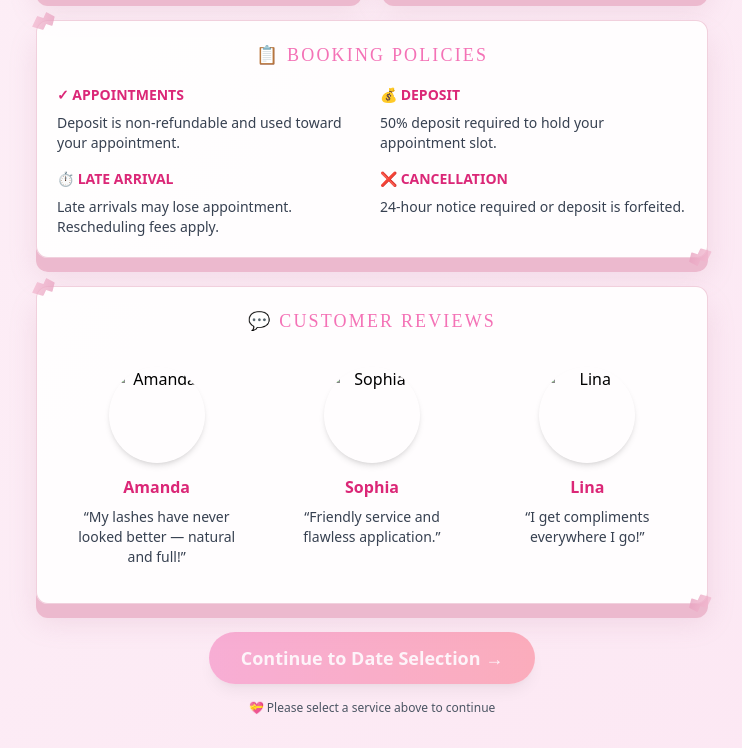
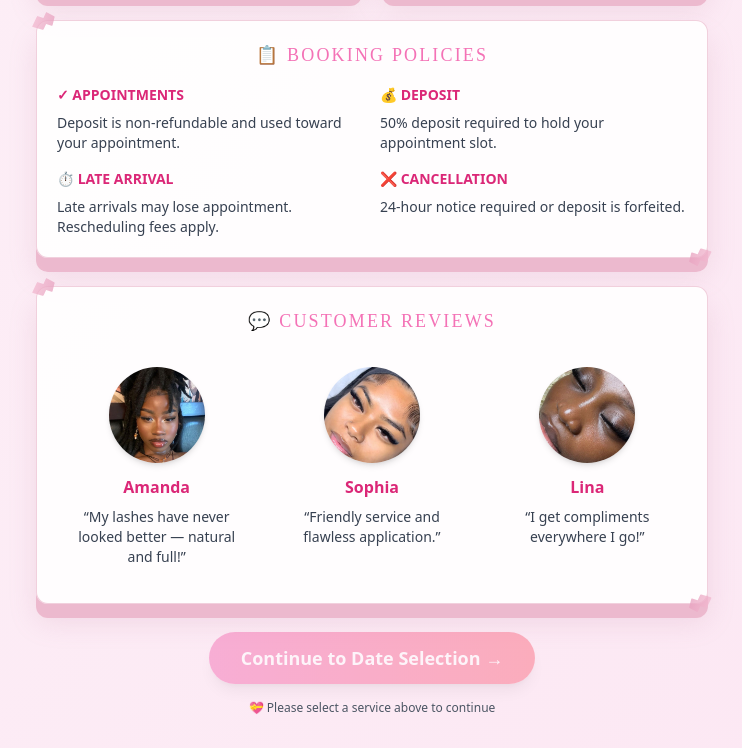
Before and after one commit to IOTJr/TJLASH, a website: page index.html in a window 1280 px wide. Shown: the part 1001-1749 px from the top of the page, without its empty margins (268-1010 px from the left). Drawn offline with nearby package versions, Linux system fonts and the light colour scheme.

Commit message:
Rename review images to safe filenames and update HTML

```diff
--- a/index.html
+++ b/index.html
@@ -149,17 +149,17 @@
                         <h4 class="inspo-panel-title text-center text-pink-400 text-lg mb-4">💬 Customer Reviews</h4>
                             <div class="grid grid-cols-1 md:grid-cols-3 gap-4">
                             <div class="text-center p-4">
-                                <img src="images/download.jpg" alt="Amanda" class="w-24 h-24 mx-auto rounded-full object-cover mb-3 shadow-md">
+                                <img src="images/review1.jpg" alt="Amanda" class="w-24 h-24 mx-auto rounded-full object-cover mb-3 shadow-md">
                                 <p class="font-bold text-pink-600">Amanda</p>
                                 <p class="text-gray-700 text-sm mt-2">“My lashes have never looked better — natural and full!”</p>
                             </div>
                             <div class="text-center p-4">
-                                <img src="images/download%20(1).jpg" alt="Sophia" class="w-24 h-24 mx-auto rounded-full object-cover mb-3 shadow-md">
+                                <img src="images/review2.jpg" alt="Sophia" class="w-24 h-24 mx-auto rounded-full object-cover mb-3 shadow-md">
                                 <p class="font-bold text-pink-600">Sophia</p>
                                 <p class="text-gray-700 text-sm mt-2">“Friendly service and flawless application.”</p>
                             </div>
                             <div class="text-center p-4">
-                                <img src="images/download%20(2).jpg" alt="Lina" class="w-24 h-24 mx-auto rounded-full object-cover mb-3 shadow-md">
+                                <img src="images/review3.jpg" alt="Lina" class="w-24 h-24 mx-auto rounded-full object-cover mb-3 shadow-md">
                                 <p class="font-bold text-pink-600">Lina</p>
                                 <p class="text-gray-700 text-sm mt-2">“I get compliments everywhere I go!”</p>
                             </div>
```
Also changed, not shown: images/review1.jpg (added), images/review2.jpg (added), images/review3.jpg (added).
